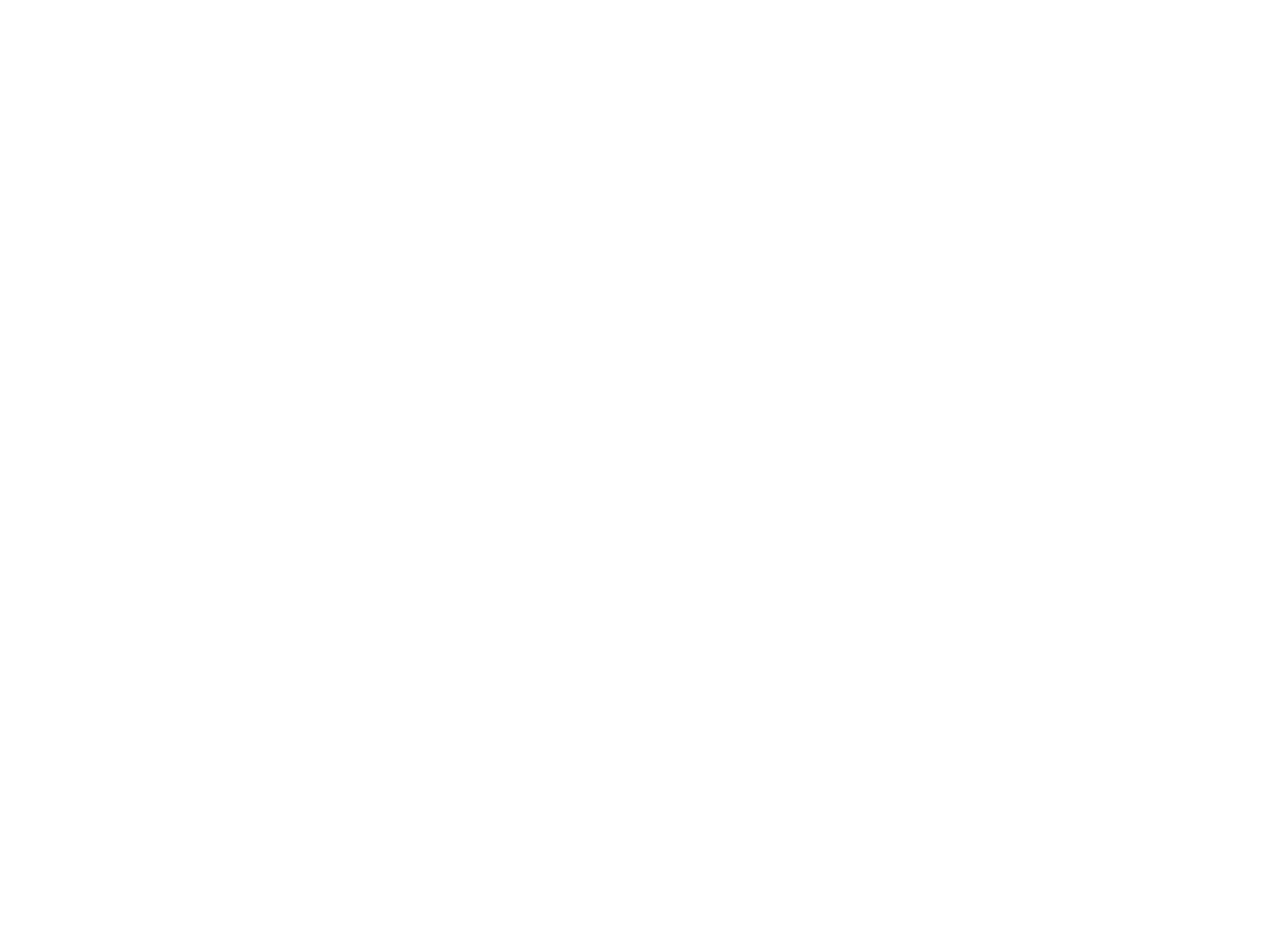
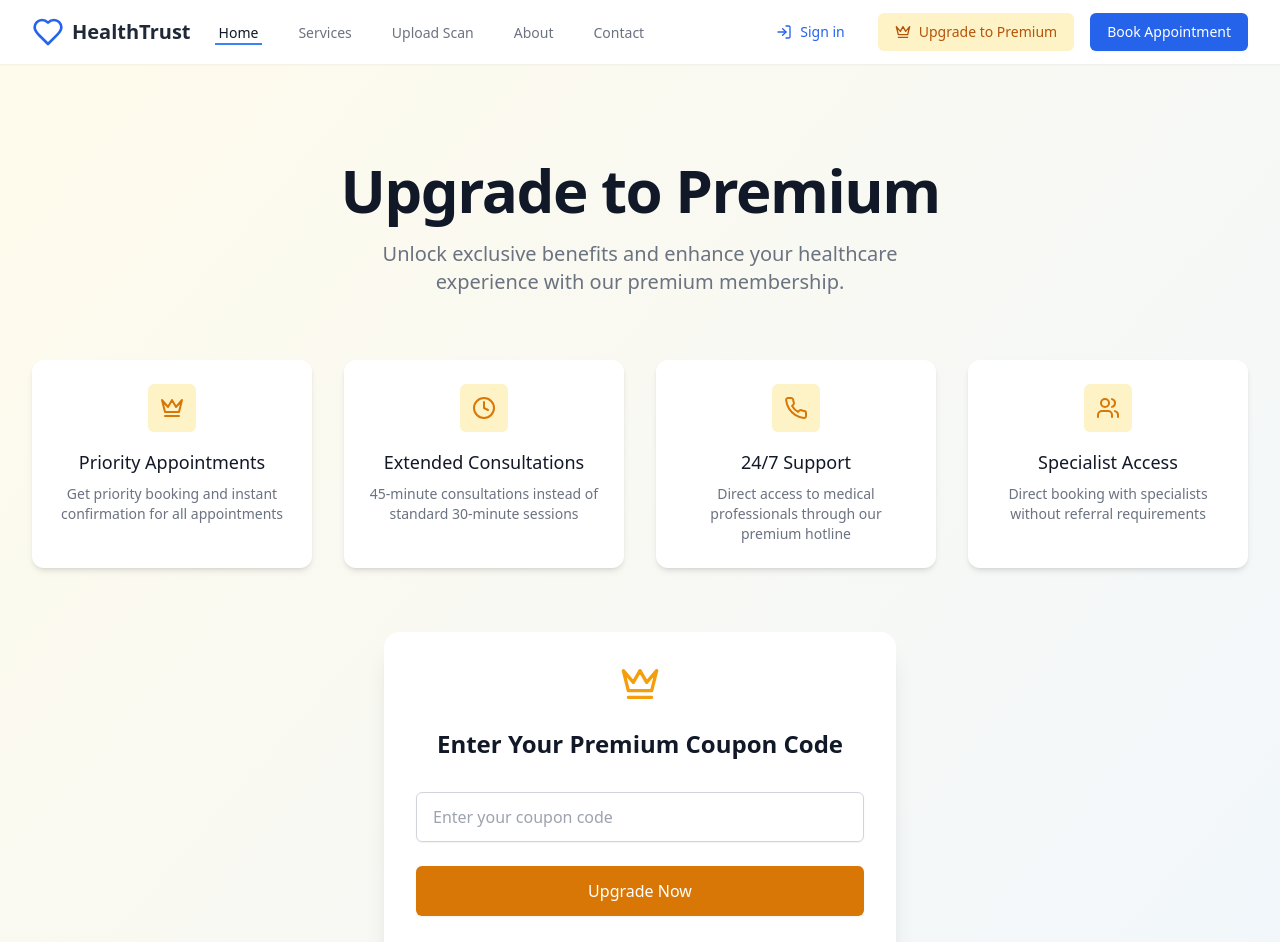
Before and after one commit to nticstudent12/healthCare, a React (Vite) app: page /premium in a window 1280 px wide. Before the commit this address had no page. Shown: the top 942 px of the page. Before the commit the page ends 800 px from the top, so only its background shows below. Built offline with nearby package versions, Linux system fonts and the light colour scheme.

Commit message:
add the upgrade premuim page

```diff
--- a/src/App.tsx
+++ b/src/App.tsx
@@ -5,6 +5,7 @@ import 'aos/dist/aos.css';
 import HomePage from './pages/HomePage';
 import LoginPage from './pages/LoginPage';
 import BookingPage from './pages/BookingPage';
+import PremiumPage from './pages/PremiumPage';
 
 function App() {
   const location = useLocation();
@@ -28,6 +29,7 @@ function App() {
         <Route path="/" element={<HomePage />} />
         <Route path="/login" element={<LoginPage />} />
         <Route path="/book-appointment" element={<BookingPage />} />
+        <Route path="/premium" element={<PremiumPage />} />
       </Routes>
     </div>
   );
--- a/src/components/Navbar.tsx
+++ b/src/components/Navbar.tsx
@@ -1,6 +1,6 @@
 import React, { useState, useEffect } from 'react';
 import { Link } from 'react-router-dom';
-import { Heart, Menu, X, LogIn } from 'lucide-react';
+import { Heart, Menu, X, LogIn, Crown } from 'lucide-react';
 
 const Navbar = () => {
   const [isMenuOpen, setIsMenuOpen] = useState(false);
@@ -51,12 +51,7 @@ const Navbar = () => {
               >
                 Home
               </button>
-              <button
-                onClick={() => scrollToSection('services')}
-                className="inline-flex items-center px-1 pt-1 text-sm font-medium text-gray-500 hover:text-gray-700 hover:border-gray-300 border-b-2 border-transparent transition-colors duration-200"
-              >
-                Find a doctor
-              </button>
+
               <button
                 onClick={() => scrollToSection('services')}
                 className="inline-flex items-center px-1 pt-1 text-sm font-medium text-gray-500 hover:text-gray-700 hover:border-gray-300 border-b-2 border-transparent transition-colors duration-200"
@@ -84,12 +79,20 @@ const Navbar = () => {
             </div>
           </div>
           <div className="hidden md:flex items-center space-x-4">
+
             <Link
               to="/login"
               className="inline-flex items-center px-4 py-2 border border-transparent rounded-md text-sm font-medium text-blue-600 bg-white hover:bg-gray-50 transition-colors duration-200"
             >
               <LogIn className="mr-2 h-4 w-4" />
               Sign in
+            </Link>
+            <Link
+              to="/premium"
+              className="inline-flex items-center px-4 py-2 border border-transparent rounded-md text-sm font-medium text-amber-700 bg-amber-100 hover:bg-amber-200 transition-colors duration-200"
+            >
+              <Crown className="mr-2 h-4 w-4" />
+              Upgrade to Premium
             </Link>
             <Link
               to="/book-appointment"
@@ -150,6 +153,12 @@ const Navbar = () => {
               Contact
             </button>
             <Link
+              to="/premium"
+              className="block w-full text-left pl-3 pr-4 py-2 border-l-4 border-transparent text-base font-medium text-amber-700 hover:bg-amber-50 hover:border-amber-300 hover:text-amber-800"
+            >
+              Upgrade to Premium
+            </Link>
+            <Link
               to="/login"
               className="block w-full text-left pl-3 pr-4 py-2 border-l-4 border-transparent text-base font-medium text-gray-600 hover:bg-gray-50 hover:border-gray-300 hover:text-gray-800"
             >
--- a/src/components/Services.tsx
+++ b/src/components/Services.tsx
@@ -9,7 +9,7 @@ const Services = () => {
           <div className="lg:col-span-5" data-aos="fade-right">
             <img
               className="rounded-lg shadow-lg object-cover w-full"
-              src="https://images.unsplash.com/photo-1631815588090-d1bcbe9a8545?ixlib=rb-4.0.3&ixid=M3wxMjA3fDB8MHxwaG90by1wYWdlfHx8fGVufDB8fHx8fA%3D%3D&auto=format&fit=crop&w=2071&q=80"
+              src="https://images.unsplash.com/photo-1541781774459-bb2af2f05b55?ixlib=rb-4.0.3&ixid=M3wxMjA3fDB8MHxwaG90by1wYWdlfHx8fGVufDB8fHx8fA%3D%3D&auto=format&fit=crop&w=2060&q=80"
               alt="Medical professional with stethoscope"
             />
           </div>
--- /dev/null
+++ b/src/pages/PremiumPage.tsx
@@ -0,0 +1,205 @@
+import React, { useState } from 'react';
+import { Crown, Check, X, ArrowRight, Shield, Clock, Phone, Users } from 'lucide-react';
+import Navbar from '../components/Navbar';
+import Footer from '../components/Footer';
+
+const PremiumPage = () => {
+  const [couponCode, setCouponCode] = useState('');
+  const [isApplying, setIsApplying] = useState(false);
+  const [error, setError] = useState('');
+  const [success, setSuccess] = useState(false);
+
+  const benefits = [
+    {
+      title: 'Priority Appointments',
+      description: 'Get priority booking and instant confirmation for all appointments',
+      icon: Crown
+    },
+    {
+      title: 'Extended Consultations',
+      description: '45-minute consultations instead of standard 30-minute sessions',
+      icon: Clock
+    },
+    {
+      title: '24/7 Support',
+      description: 'Direct access to medical professionals through our premium hotline',
+      icon: Phone
+    },
+    {
+      title: 'Specialist Access',
+      description: 'Direct booking with specialists without referral requirements',
+      icon: Users
+    }
+  ];
+
+  const handleSubmit = (e: React.FormEvent) => {
+    e.preventDefault();
+    setIsApplying(true);
+    setError('');
+
+    // Simulate API call
+    setTimeout(() => {
+      if (couponCode.toLowerCase() === 'health2024') {
+        setSuccess(true);
+      } else {
+        setError('Invalid coupon code. Please try again.');
+      }
+      setIsApplying(false);
+    }, 1500);
+  };
+
+  if (success) {
+    return (
+      <div className="min-h-screen bg-gradient-to-br from-amber-50 to-blue-50">
+        <Navbar />
+        <div className="max-w-4xl mx-auto py-16 px-4 sm:py-24 sm:px-6 lg:px-8">
+          <div className="bg-white rounded-2xl shadow-xl p-8" data-aos="zoom-in">
+            <div className="text-center">
+              <div className="mx-auto flex items-center justify-center h-16 w-16 rounded-full bg-green-100">
+                <Check className="h-8 w-8 text-green-600" />
+              </div>
+              <h2 className="mt-4 text-3xl font-extrabold text-gray-900">Welcome to Premium!</h2>
+              <p className="mt-2 text-lg text-gray-600">
+                Your account has been successfully upgraded to premium status.
+              </p>
+            </div>
+
+            <div className="mt-8">
+              <div className="rounded-lg bg-amber-50 p-6 border border-amber-100">
+                <div className="flex">
+                  <div className="flex-shrink-0">
+                    <Shield className="h-6 w-6 text-amber-600" />
+                  </div>
+                  <div className="ml-3">
+                    <h3 className="text-sm font-medium text-amber-800">
+                      Your premium benefits are now active
+                    </h3>
+                    <div className="mt-2 text-sm text-amber-700">
+                      <p>
+                        You now have access to all premium features. Enjoy priority bookings,
+                        extended consultations, and premium support.
+                      </p>
+                    </div>
+                  </div>
+                </div>
+              </div>
+            </div>
+
+            <div className="mt-8 text-center">
+              <a
+                href="/"
+                className="inline-flex items-center px-6 py-3 border border-transparent text-base font-medium rounded-md shadow-sm text-white bg-blue-600 hover:bg-blue-700"
+              >
+                Start Exploring Premium Features
+                <ArrowRight className="ml-2 h-5 w-5" />
+              </a>
+            </div>
+          </div>
+        </div>
+        <Footer />
+      </div>
+    );
+  }
+
+  return (
+    <div className="min-h-screen bg-gradient-to-br from-amber-50 to-blue-50">
+      <Navbar />
+
+      <div className="max-w-7xl mx-auto py-16 px-4 sm:py-24 sm:px-6 lg:px-8">
+        <div className="text-center" data-aos="fade-up">
+          <h1 className="text-4xl font-extrabold text-gray-900 sm:text-5xl sm:tracking-tight lg:text-6xl">
+            Upgrade to Premium
+          </h1>
+          <p className="mt-5 max-w-xl mx-auto text-xl text-gray-500">
+            Unlock exclusive benefits and enhance your healthcare experience with our premium membership.
+          </p>
+        </div>
+
+        <div className="mt-16 grid gap-8 md:grid-cols-2 lg:grid-cols-4">
+          {benefits.map((benefit, index) => (
+            <div
+              key={benefit.title}
+              className="bg-white rounded-xl shadow-md p-6 transform transition-all duration-300 hover:scale-105"
+              data-aos="fade-up"
+              data-aos-delay={index * 100}
+            >
+              <div className="flex items-center justify-center h-12 w-12 rounded-md bg-amber-100 text-amber-600 mx-auto">
+                <benefit.icon className="h-6 w-6" />
+              </div>
+              <h3 className="mt-4 text-lg font-medium text-gray-900 text-center">
+                {benefit.title}
+              </h3>
+              <p className="mt-2 text-sm text-gray-500 text-center">
+                {benefit.description}
+              </p>
+            </div>
+          ))}
+        </div>
+
+        <div className="mt-16 max-w-lg mx-auto" data-aos="fade-up" data-aos-delay="400">
+          <div className="bg-white rounded-2xl shadow-xl p-8">
+            <div className="flex items-center justify-center mb-6">
+              <Crown className="h-10 w-10 text-amber-500" />
+            </div>
+            <h2 className="text-2xl font-bold text-center text-gray-900 mb-8">
+              Enter Your Premium Coupon Code
+            </h2>
+            <form onSubmit={handleSubmit} className="space-y-6">
+              <div>
+                <label htmlFor="coupon" className="sr-only">
+                  Coupon Code
+                </label>
+                <input
+                  type="text"
+                  id="coupon"
+                  name="coupon"
+                  value={couponCode}
+                  onChange={(e) => setCouponCode(e.target.value)}
+                  placeholder="Enter your coupon code"
+                  className="block w-full px-4 py-3 border border-gray-300 rounded-md shadow-sm placeholder-gray-400 focus:outline-none focus:ring-2 focus:ring-amber-500 focus:border-amber-500"
+                  required
+                />
+              </div>
+
+              {error && (
+                <div className="rounded-md bg-red-50 p-4">
+                  <div className="flex">
+                    <div className="flex-shrink-0">
+                      <X className="h-5 w-5 text-red-400" />
+                    </div>
+                    <div className="ml-3">
+                      <p className="text-sm text-red-700">{error}</p>
+                    </div>
+                  </div>
+                </div>
+              )}
+
+              <button
+                type="submit"
+                disabled={isApplying}
+                className={`w-full flex items-center justify-center px-4 py-3 border border-transparent text-base font-medium rounded-md shadow-sm text-white bg-amber-600 hover:bg-amber-700 focus:outline-none focus:ring-2 focus:ring-offset-2 focus:ring-amber-500 ${
+                  isApplying ? 'opacity-75 cursor-not-allowed' : ''
+                }`}
+              >
+                {isApplying ? 'Applying...' : 'Upgrade Now'}
+              </button>
+            </form>
+
+            <div className="mt-6 text-center">
+              <p className="text-sm text-gray-500">
+                Need a coupon code?{' '}
+                <a href="#" className="font-medium text-amber-600 hover:text-amber-500">
+                  Contact our support team
+                </a>
+              </p>
+            </div>
+          </div>
+        </div>
+      </div>
+
+      <Footer />
+    </div>
+  );
+};
+
+export default PremiumPage;
```
